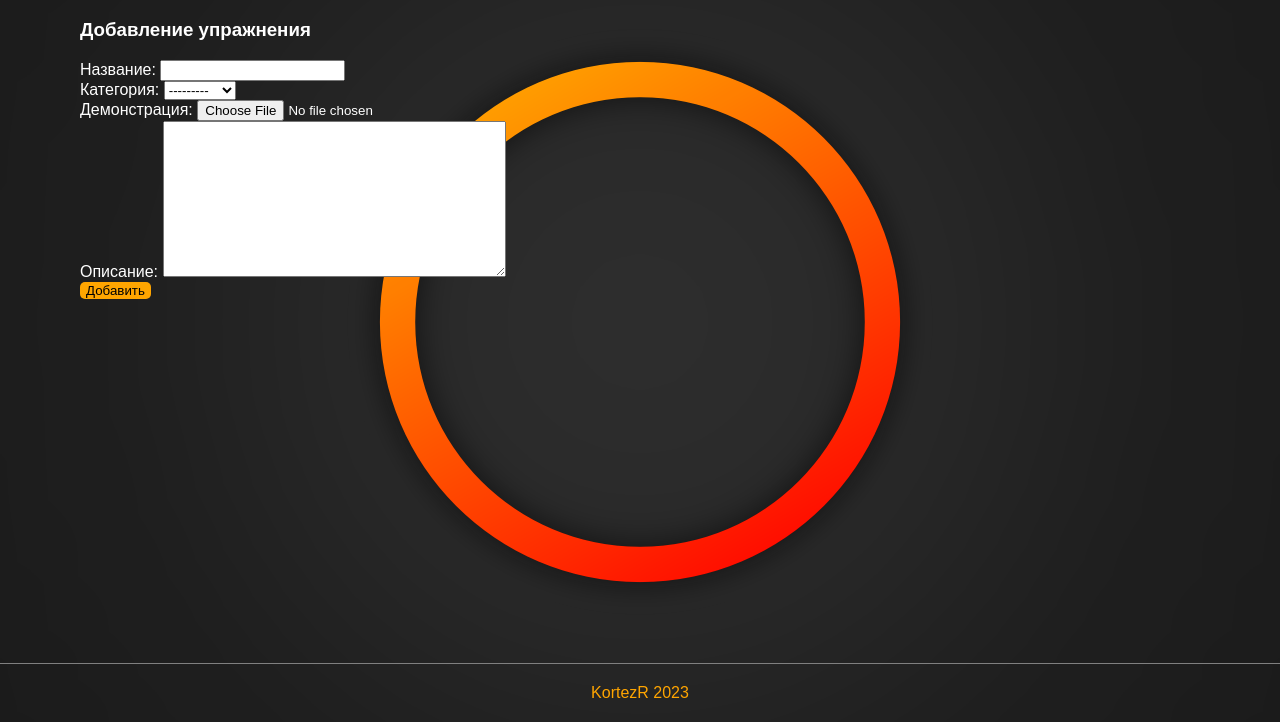
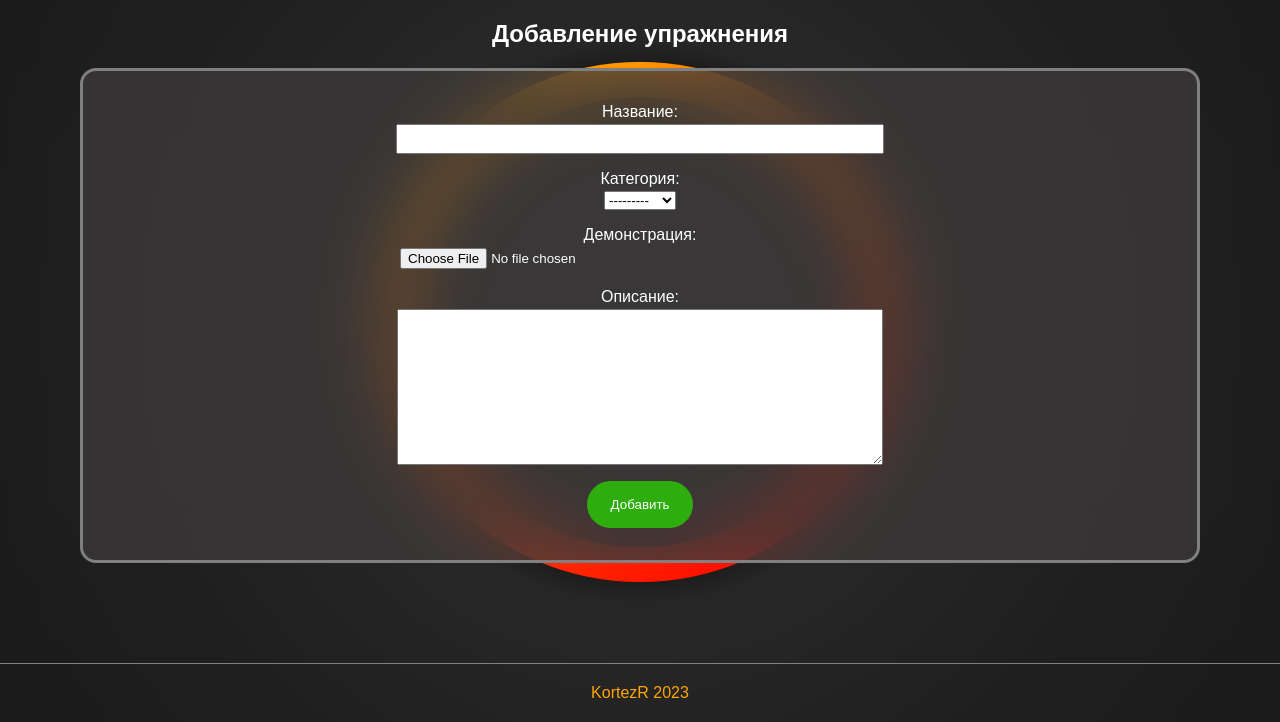
Before and after one commit to KortezR/Spolthy, a Django app: page /exercises/add/ in a window 1280 px wide. Shown: the part 78-800 px from the top of the page. Run offline with Django 4.2, Linux system fonts and the light colour scheme.

Commit message:
Edit exercise add page

```diff
--- a/main/templates/add_exercise.html
+++ b/main/templates/add_exercise.html
@@ -3,6 +3,7 @@
 
 {% block styles %}
   <link rel="stylesheet" href="{% static 'main/css/style-catalog.css' %}" />
+  <link rel="stylesheet" href="{% static 'main/css/style-exercise_add.css' %}" />
 {% endblock %}
 
 {% block title %}
@@ -10,10 +11,12 @@
 {% endblock %}
 
 {% block content %}
-<h3>Добавление упражнения</h3>
+<h2 class="centered">Добавление упражнения</h2>
+<div class="content">
 <form method="post" enctype="multipart/form-data">
     {% csrf_token %}
     {{ form.as_div }}
-    <button type="submit">Добавить</button>
+    <button class="button" type="submit">Добавить</button>
 </form>
+</div>
 {% endblock  %}
--- /dev/null
+++ b/static/main/css/style-exercise_add.css
@@ -0,0 +1,21 @@
+form {
+    display: flex;
+    flex-direction: column;
+    gap: 1rem;
+}
+
+form>div {
+    display: flex;
+    flex-direction: column;
+    align-items: center;
+    gap: 0.2rem;
+}
+
+input {
+    width: 30rem;
+    height: 1.5rem;
+}
+
+textarea {
+    width: 30rem;
+}
```
Also changed, not shown: main/static/main/css/style-exercise_add.css (added, +21 -0 lines).
